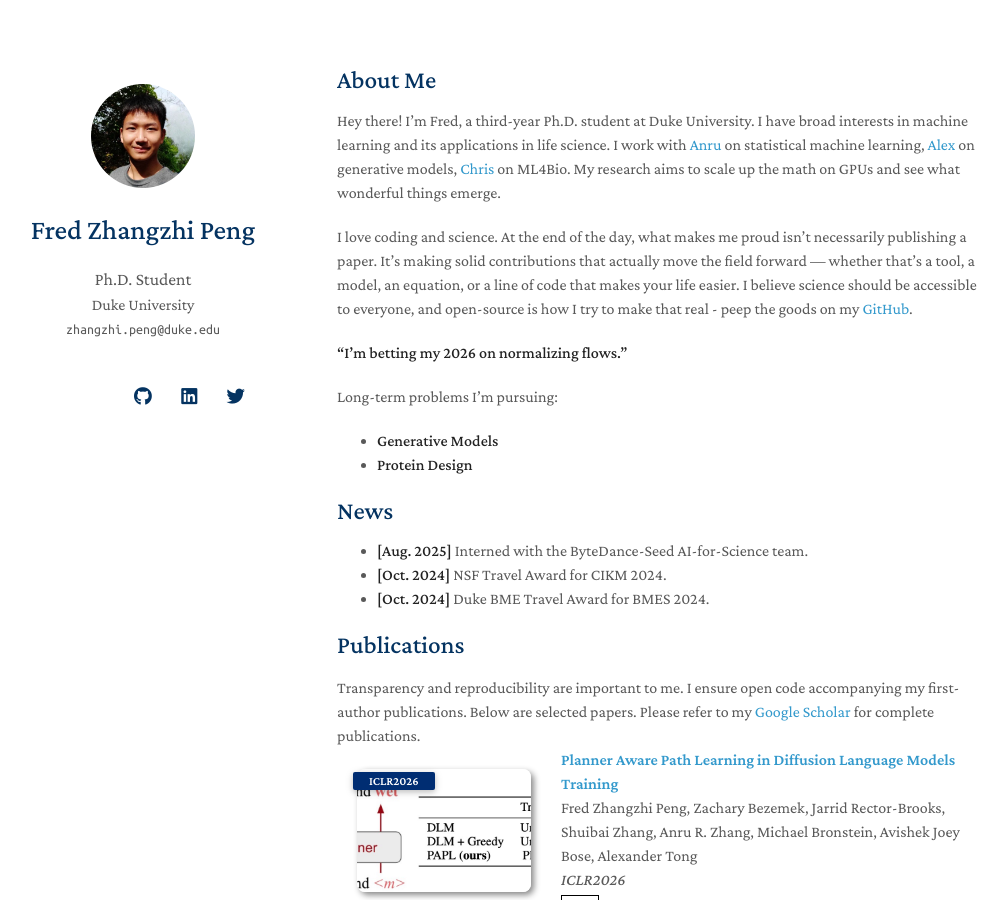
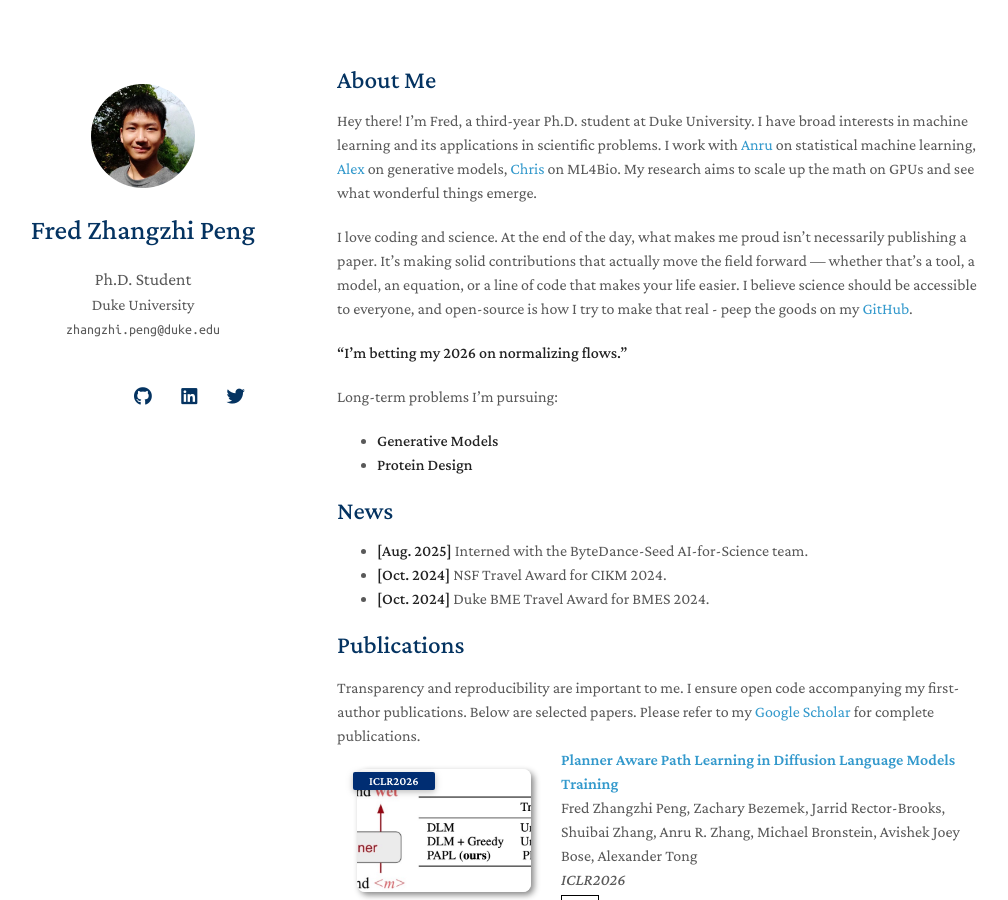
Before and after one commit to pengzhangzhi/home, a Jekyll site: the page built from index.md, in a window 1280 px wide and 900 px high. Shown: the whole window, without its empty margins (133-1141 px from the left). Built offline with Jekyll 4.4.1, drawn with Linux system fonts in a browser that asks for light colours; nearby versions of some CDN libraries; a style sheet for code colours, icons or effects is not loaded; our own code applies the rules of GitHub Pages for plain Markdown files.

Commit message:
Revise research interests in About Me section
Updated description to replace 'life science' with 'scientific problems'.

```diff
--- a/index.md
+++ b/index.md
@@ -4,7 +4,7 @@
 
 ## About Me
 
-Hey there! I’m Fred, a third-year Ph.D. student at Duke University. I have broad interests in machine learning and its applications in life science. I work with [Anru](https://anruzhang.github.io/) on statistical machine learning, [Alex](https://www.alextong.net/) on generative models, [Chris](https://christian.dallago.us/) on ML4Bio. My research aims to scale up the math on GPUs and see what wonderful things emerge.
+Hey there! I’m Fred, a third-year Ph.D. student at Duke University. I have broad interests in machine learning and its applications in scientific problems. I work with [Anru](https://anruzhang.github.io/) on statistical machine learning, [Alex](https://www.alextong.net/) on generative models, [Chris](https://christian.dallago.us/) on ML4Bio. My research aims to scale up the math on GPUs and see what wonderful things emerge.
 
 I love coding and science. At the end of the day, what makes me proud isn’t necessarily publishing a paper. It’s making solid contributions that actually move the field forward — whether that’s a tool, a model, an equation, or a line of code that makes your life easier. I believe science should be accessible to everyone, and open-source is how I try to make that real - peep the goods on my [GitHub](https://github.com/pengzhangzhi).
 
```
